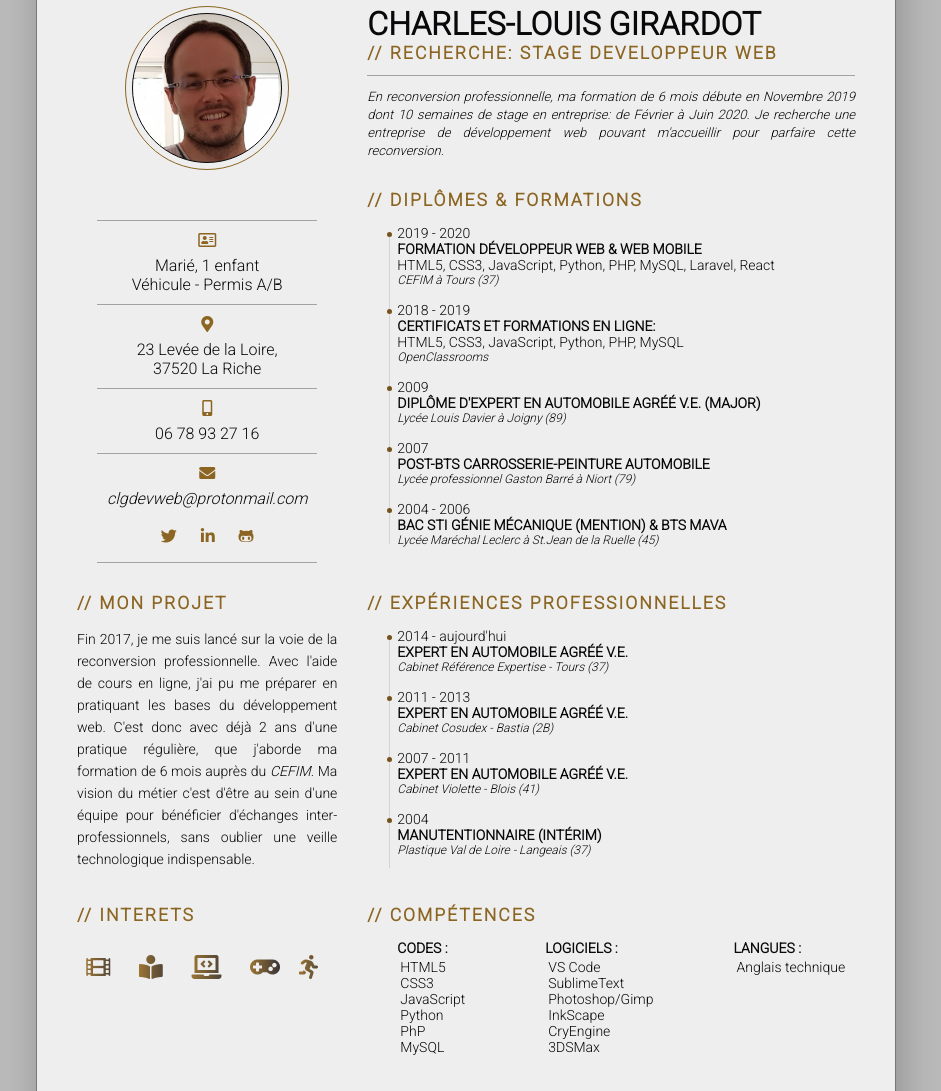
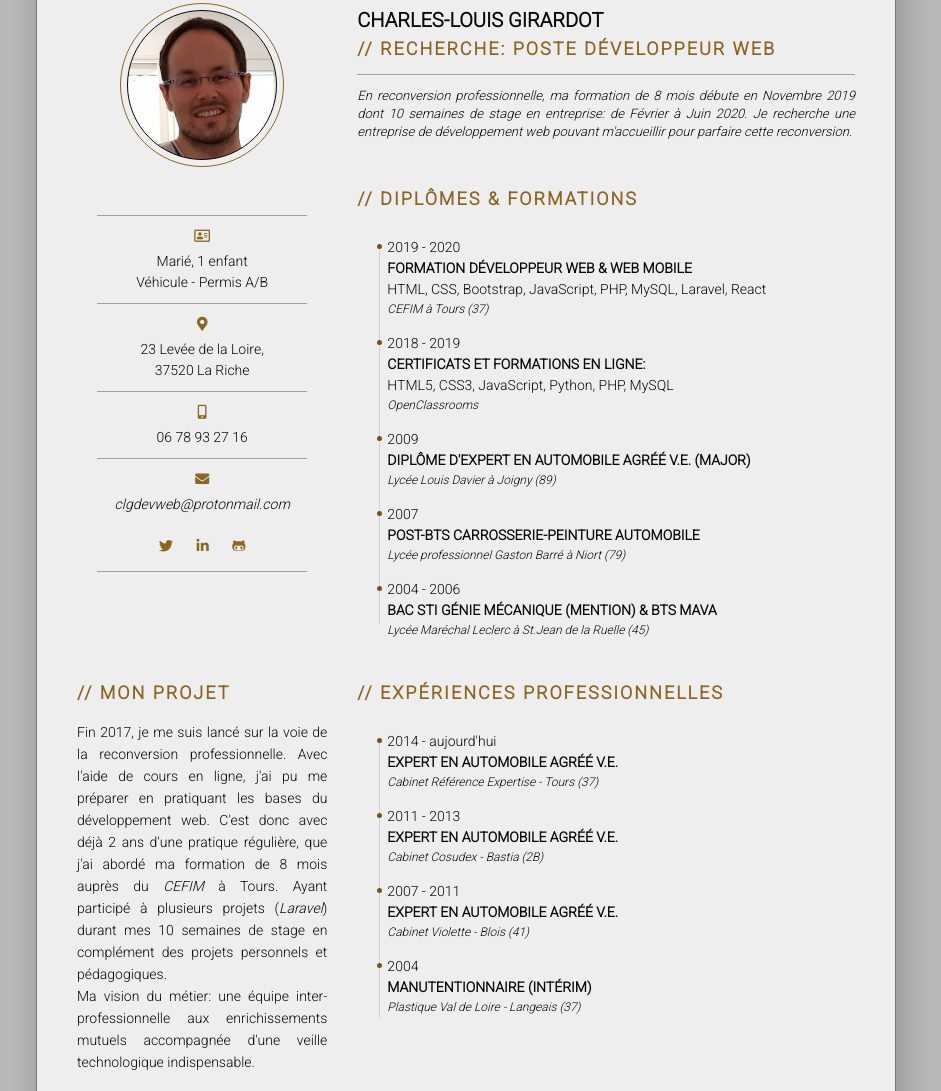
Before and after one commit to CLGDevWeb/C.V.-CLG, a plain HTML site: page index.html in a window 1280 px wide. Shown: the part 56-1147 px from the top of the page, without its empty margins (174-1115 px from the left). Drawn offline with Linux system fonts and the light colour scheme.

Commit message:
actu2020

```diff
--- /dev/null
+++ b/css/reset.css
@@ -0,0 +1,133 @@
+/* Box sizing rules */
+*,
+*::before,
+*::after {
+  box-sizing: border-box;
+}
+/* Define the base font-size equivalent to 10px */
+html {
+  font-size: 0.625em; /* fallback IE8+ */
+  font-size: calc(1em * 0.625); /* IE9-IE11 math fixing. See http://bit.ly/1g4X0bX */
+}
+/* Remove focus for mouse users */
+:focus:not(:focus-visible) {
+  outline: none;
+}
+/* Set text selection */
+::-moz-selection {
+  color: #000;
+  background: #fbd404;
+}
+::selection {
+  color: #000;
+  background: #fbd404;
+}
+/* Remove default padding */
+ul[class],
+ol[class] {
+  padding: 0;
+}
+/* Remove default margin */
+body,
+h1,
+h2,
+h3,
+h4,
+p,
+ul[class],
+ol[class],
+li,
+figure,
+figcaption,
+blockquote,
+dl,
+dd {
+  margin: 0;
+}
+/* Set scroll behavior */
+html {
+  scroll-behavior: smooth;
+}
+/* Set core body defaults */
+body {
+  min-height: 100vh;
+  text-rendering: optimizeSpeed;
+  line-height: 1.5;
+}
+/* Remove list styles on ul, ol elements with a class attribute */
+ul[class],
+ol[class] {
+  list-style: none;
+}
+/* A elements that don't have a class get default styles */
+a:not([class]) {
+  text-decoration-skip-ink: auto;
+}
+/* tel: links */
+a[href^="tel"] {
+  white-space: nowrap;
+  pointer-events: none;
+  text-decoration: none;
+  color: inherit;
+}
+@media (max-width: 30em) {
+  a[href^="tel"] {
+    pointer-events: auto;
+    text-decoration: underline;
+  }
+}
+/* Make medias easier to work with */
+img,
+video,
+audio {
+  max-width: 100%;
+  display: block;
+}
+/* Inherit fonts for inputs and buttons */
+input,
+button,
+textarea,
+select {
+  font: inherit;
+}
+/* Set cursor pointer */
+label[for],
+button,
+input[type="submit"],
+select {
+  cursor: pointer;
+}
+/* Remove all animations and transitions for people that prefer not to see them */
+@media (prefers-reduced-motion: reduce) {
+  * {
+    animation-duration: 0.01ms !important;
+    animation-iteration-count: 1 !important;
+    transition-duration: 0.01ms !important;
+    scroll-behavior: auto !important;
+  }
+}
+/* Screen reader text */
+.screen-reader-text {
+  clip: rect(1px, 1px, 1px, 1px);
+  height: 1px;
+  overflow: hidden;
+  position: absolute;
+  white-space: nowrap;
+  width: 1px;
+}
+/* Image replacement */
+.ir {
+  font: 0/0 a;
+  color: transparent;
+  border: 0;
+  text-shadow: none;
+}
+/* Print external URLs */
+@media print {
+  a {
+    text-decoration: underline;
+  }
+  [href]:not([href^="#"]):after {
+    content: " (" attr(href) ") ";
+  }
+}
--- a/clg_cv_2019.css
+++ b/css/style.css
@@ -1,49 +1,56 @@
-*, *::before, *::after {
-    padding: 0;
-    margin: 0;
-    box-sizing: border-box;
+:root {
+    --fontClr: #09090b;
+    --lightGold: #da9d33;
+    --darkGold: #8b6521;
+    --dotDate: #75541a;
+    --bgClr: rgba(107, 107, 107, 0.466);
+    --darkGrey: #2d2d38;
+    --pageclr: #eee;
+    --pageShw: #0000002c;
+    --border: #09090b54;
+    --borderClr: rgba(43, 43, 43, 0.6);
 }
-
 /* ------------------- GENERALITES ------------------- */
 body {
-    background: #fefefe;
+    background: var(--bgClr);
     min-height: 100vh;
-    color: #09090b;;
+    color: var(--fontClr);
     display: flex;
     align-items: center;
     justify-content: center;
-    background: rgba(107, 107, 107, 0.466);
     font-family: 'Roboto', sans-serif;
 }
 i, h3 {
-    color: #8b6521;
+    color: var(--darkGold);
 }
 h3 {
-    font-size: 1.1rem;
+    font-size: 1.8rem;
 }
 a {
     text-decoration: none;
-    color: #09090b;
+    color: var(--fontClr);
 }
 a:focus, a:hover {
-    color: #da9d33;
+    color: var(--lightGold);
 }
 li {
     list-style: none;
 }
-
+.techno {
+    font-style: italic;
+}
 /* ------------------- PAGE PRINCIPALE ------------------- */
 .blocpage {
     display: grid;
-    background: #eee;
-    max-width: 860px;
-    margin: 20px auto;
-    padding: 20px 10px;
+    background: var(--pageclr);
+    max-width: 86rem;
+    margin: 2rem auto;
+    padding: 2rem 1rem;
     grid-template-columns: 1fr 1.7fr;
-    grid-auto-rows: minmax(200px, auto);
-    box-shadow: 5px -5px 30px 5px #0000002c;
-    border-radius: 3px;
-    border: 1px solid rgba(43, 43, 43, 0.6);
+    grid-auto-rows: minmax(20rem, auto);
+    box-shadow: .5rem -.5rem 3rem .5rem var(--pageShw);
+    border-radius: .2rem;
+    border: .1rem solid var(--borderClr);
 }
 
 /* ------------------- PHOTO & INFOS------------------- */
@@ -52,46 +59,47 @@ li {
     grid-column: 1;
     grid-row: 1;
     margin: auto;
-    padding: 6px;
+    padding: .6rem;
     justify-content: center;
     align-items: center;
-    border: 1px solid #8b6521;
+    border: .1rem solid var(--darkGold);
     border-radius: 50%;
 }
 .face {
-    width: 150px;
-    height: 150px;
-    border: 1px solid #09090b;
+    width: 15rem;
+    height: 15rem;
+    border: 1px solid var(--fontClr);
     border-radius: 50%;
-    background-image: url("img/face_wip_2.jpg");
+    background-image: url("../img/face_wip_2.jpg");
     background-size: 125%;
     background-repeat: no-repeat;
-    background-position-x: -17px;
-    background-position-y: -10px;
+    background-position-x: -1.7rem;
+    background-position-y: -1rem;
 }
 .coordonnees {
     grid-column: 1;
     grid-row: 2;
     text-align: center;
-    margin: 30px 0;
+    margin: 3rem 0;
+    font-size: 1.4rem;
 }
 .coordonnees i {
-    padding-bottom: 8px;
+    padding-bottom: .8rem;
 }
 .adresse, .telephone, .liens, .mobile {
-    border-top: 1px solid #09090b54;
-    padding: 10px 0;
-    margin: 0 50px;
+    border-top: .1rem solid var(--border);
+    padding: 1rem 0;
+    margin: 0 5rem;
 }
 .liens {
-    border-bottom: 1px solid #09090b54;
+    border-bottom: .1rem solid var(--border);
 }
 .liens a {
-    padding: 0 10px;
+    padding: 0 1rem;
     font-style: italic;
 }
 .liens a:focus, .liens a :hover {
-    color: #da9d33;
+    color: var(--lightGold);
 }
 /* ------------------- A PROPOS DE MOI ------------------- */
 .projet {
@@ -99,16 +107,16 @@ li {
     grid-row: 3;
 }
 .projet h3 {
-    padding-left: 30px;
+    padding-left: 3rem;
     text-transform: uppercase;
-    letter-spacing: 2px;
+    letter-spacing: .2rem;
 }
 .projet p {
-    padding: 15px 30px;
+    padding: 1.5rem 3rem;
     text-align: justify;
-    margin-bottom: 20px;
-    line-height: 22px;
-    font-size: 14px;
+    margin-bottom: 2rem;
+    line-height: 2.2rem;
+    font-size: 1.4rem;
 }
 .projet a {
     font-style: italic;
@@ -121,49 +129,49 @@ li {
 }
 .competences h3 {
     text-transform: uppercase;
-    letter-spacing: 2px;
+    letter-spacing: .2rem;
 }
 .competences h4 {
     text-transform: uppercase;
-    font-size: 14px;
+    font-size: 1.4rem;
 }
 .competences ul {
-    padding: 3px 0 0 3px;
+    padding: .3rem 0 0 .3rem;
     margin-bottom: 0;
 }
 .competences li {
-    font-size: 14px;
+    font-size: 1.4rem;
 }
 .codes, .logiciels, .langues {
     float: left;
-    padding: 15px 0 0 30px;
+    padding: 1.5rem 0 0 3rem;
 }
 .codes, .logiciels {
-    padding-right: 50px;
+    padding-right: 5rem;
 }
 
 /* ------------------- TITRE ET RECHERCHE ------------------- */
 .titre {
     grid-column: 2;
     grid-row: 1;
-    margin-right: 30px;
-    padding-top: 20px;
+    margin-right: 3rem;
+    padding-top: 2rem;
 }
 .titre h1 {
     text-transform: uppercase;
 }
 .titre h3 {
     text-transform: uppercase;
-    letter-spacing: 2px;
-    padding-bottom: 12px;
+    letter-spacing: .2rem;
+    padding-bottom: 1.2rem;
 }
 .titre p {
-    padding: 12px 0 30px 0;
+    padding: 1.2rem 0 3rem 0;
     text-align: justify;
     font-style: italic;
-    font-size: 13px;
-    border-top: 1px solid #09090b54;
-    line-height: 18px;
+    font-size: 1.3rem;
+    border-top: .1rem solid var(--border);
+    line-height: 1.8rem;
 }
 
 /* ------------------- FORMATIONS/EXPERIENCES/DIPLOMES ------------------- */
@@ -177,13 +185,13 @@ li {
 }
 .experiences h3, .diplomes h3 {
     text-transform: uppercase;
-    letter-spacing: 2px;
+    letter-spacing: .2rem;
 }
 .experiences ul, .diplomes ul {
-    padding: 15px 30px;
+    padding: 1.5rem 3rem;
 }
 .bloc_list {
-    margin-bottom: 15px;
+    margin-bottom: 1.5rem;
 }
 .bloc_list:nth-last-child() {
     margin-bottom: 0;
@@ -193,38 +201,38 @@ li {
 }
 .diplomes ul::before, .experiences ul::before {
     content: '';
-    width: 1px;
+    width: .1rem;
     height: 85%;
     background: #09090b1e;
     position: absolute;
-    top: 22px;
-    left: 22px;
+    top: 2.2rem;
+    left: 2.2rem;
 }
 .date {
     position: relative;
-    font-size: 14px;
+    font-size: 1.4rem;
 }
 .date::before {
     position: absolute;
     content: '';
-    width: 5px;
-    height: 5px;
+    width: .5rem;
+    height: .5rem;
     border-radius: 50%;
-    top: 7px;
-    left: -10px;
-    background: #75541a;
+    top: .7rem;
+    left: -1rem;
+    background: var(--dotDate);
 }
 .poste {
     text-transform: uppercase;
-    font-size: 14px;
+    font-size: 1.4rem;
     font-weight: 600;
 }
 .location {
     font-style: italic;
-    font-size: 12px;
+    font-size: 1.2rem;
 }
 .description {
-    font-size: 14px;
+    font-size: 1.4rem;
 }
 /* ------------------- HOBBIES ------------------- */
 .interets {
@@ -233,65 +241,65 @@ li {
 }
 .interets h3 {
     text-transform: uppercase;
-    letter-spacing: 2px;
-    margin-bottom: 30px;
-    padding-left: 30px;
+    letter-spacing: .2rem;
+    margin-bottom: 3rem;
+    padding-left: 3rem;
 }
 .interets i {
-    font-size: 24px;
+    font-size: 2.4rem;
     background-repeat: round;
-    background: linear-gradient(90deg, #9b7534, #2d2d38);
+    background: linear-gradient(90deg, var(--dotDate), var(--darkGrey));
     -webkit-background-clip: text;
     background-size: 110%;
     -webkit-text-fill-color: transparent;
-    padding-right: 10px;
+    padding-right: 1rem;
 }
 .interets i:nth-child(4) {
-    padding-right: 0px;
+    padding-right: 0;
 }
 .img_interets {
     display: flex;
     justify-content: space-around;
-    padding: 0 30px;
+    padding: 0 3rem;
 }
 
 /* -------------------------------- MEDIA -------------------------------- */
 /* -------------------------------- QUERRIES -------------------------------- */
-@media screen and (max-width: 580px) {
+@media screen and (max-width: 38rem) {
     .blocpage {
         grid-template-columns: 1fr;
-        grid-auto-rows: minmax(200px, auto);
+        grid-auto-rows: minmax(20rem, auto);
         margin: 0;
     }
 /* ------------------- PHOTO ------------------- */
     .blocface {
         grid-column: 1;
         grid-row: 1;
-        padding: 5px;
-        border: 1px solid #8b6521;
+        padding: .5rem;
+        border: .1rem solid #8b6521;
     }
     .face {
-        width: 150px;
-        height: 150px;
-        border: 1px solid #09090b;
+        width: 15rem;
+        height: 15rem;
+        border: .1rem solid #09090b;
     }
 /* ------------------- COORDONNEES ------------------- */
     .coordonnees {
         grid-column: 1;
         grid-row: 3;
         text-align: center;
-        margin: 5px 0 30px 0;
+        margin: .5rem 0 3rem 0;
     }
     .coordonnees i {
-        padding-bottom: 8px;
+        padding-bottom: .8rem;
     }
     .adresse, .telephone, .liens {
-        border-top: 1px solid #09090b54;
-        padding: 10px 0;
-        margin: 0 30px;
+        border-top: .1rem solid var(--border);
+        padding: 1rem 0;
+        margin: 0 3rem;
     }
     .liens a {
-        padding-right: 10px;
+        padding-right: 1rem;
         font-style: italic;
     }
     .liens a:nth-child(1) {
@@ -304,51 +312,51 @@ li {
         grid-row: 4;
     }
     .projet p {
-        font-size: 14px;
+        font-size: 1.4rem;
         letter-spacing: 0;
     }
 /* ------------------- CODES, LOGICIELS ET LANGAGES ------------------- */
     .competences {
         grid-column: 1;
         grid-row: 7;
-        margin-bottom: 20px;
+        margin-bottom: 2rem;
     }
     .competences h3 {
         letter-spacing: 0;
-        margin: 0 30px;
+        margin: 0 3rem;
     }
     .competences h4 {
-        font-size: 12px;
+        font-size: 1.2rem;
     }
     .competences li {
-        font-size: 12px;
+        font-size: 1.2rem;
     }
     .codes, .logiciels, .langues {
-        padding: 15px 0 0 30px;
+        padding: 1.5rem 0 0 3rem;
     }
     .codes, .logiciels {
-        padding-right: 10px;
+        padding-right: 1rem;
     }
 
 /* ------------------- TITRE ------------------- */
     .titre {
         grid-column: 1;
         grid-row: 2;
-        padding-top: 5px;
+        padding-top: .5rem;
         width: 100%;
     }
     .titre h1 {
         text-align: center;
-        font-size: 24px;
+        font-size: 2.4rem;
     }
     .titre h3 {
-        font-size: 16px;
+        font-size: 1.6rem;
         text-align: center;
     }
     .titre p {
-        padding: 12px 0 8px 0;
-        font-size: 14px;
-        margin: 12px 30px 0 30px;
+        padding: 1.2rem 0 .8rem 0;
+        font-size: 1.4rem;
+        margin: 1.2rem 3rem 0 3rem;
     }
 /* ------------------- EXPERIENCES ET DIPLOMES ------------------- */
     .experiences {
@@ -361,23 +369,23 @@ li {
     }
     .experiences h3, .diplomes h3 {
         letter-spacing: 0;
-        padding: 0 30px;
+        padding: 0 3rem;
     }
     .experiences ul, .diplomes ul {
-        padding: 15px 38px;
+        padding: 1.5rem 3.8rem;
     }
     .diplomes ul::before, .experiences ul::before {
-        left: 30px;
+        left: 3rem;
     }
     .poste {
-        font-size: 12px;
+        font-size: 1.2rem;
         font-weight: 600;
     }
     .description {
-        font-size: 12px;
+        font-size: 1.2rem;
     }
     .date {
-        letter-spacing: 1px;
+        letter-spacing: .1rem;
     }
 /* ------------------- INTERETS ------------------- */
     .interets {
@@ -386,6 +394,6 @@ li {
     }
     .interets h3 {
         letter-spacing: 0;
-        margin-bottom: 20px;
+        margin-bottom: 2rem;
     }
 }
--- a/index.html
+++ b/index.html
@@ -6,7 +6,8 @@
         <meta http-equiv="X-UA-Compatible" content="ie=edge">
         <link href="https://fonts.googleapis.com/css?family=Roboto:300&display=swap" rel="stylesheet">
         <link rel="stylesheet" href="https://use.fontawesome.com/releases/v5.4.1/css/all.css" integrity="sha384-5sAR7xN1Nv6T6+dT2mhtzEpVJvfS3NScPQTrOxhwjIuvcA67KV2R5Jz6kr4abQsz" crossorigin="anonymous">
-        <link rel="stylesheet" href="clg_cv_2019.css">
+        <link rel="stylesheet" href="css/reset.css">
+        <link rel="stylesheet" href="css/style.css">
         <title>CLG Dev'Web</title>
     </head>
     <body>
@@ -38,9 +39,8 @@
 
             <div class="projet">
                 <h3>// Mon projet</h3>
-                <p>Fin 2017, je me suis lancé sur la voie de la reconversion professionnelle. Avec  l'aide de cours en ligne, j'ai pu me préparer en pratiquant les bases du développement web.
-                C'est donc avec déjà 2 ans d'une pratique régulière, que j'aborde ma formation de 6 mois auprès du <a href="https://www.cefim.eu/formations/formation-developpeur-web/" target="_blank">CEFIM</a>.
-                Ma vision du métier c'est d'être au sein d'une équipe pour bénéficier d'échanges inter-professionnels, sans oublier une veille technologique indispensable.
+                <p>Fin 2017, je me suis lancé sur la voie de la reconversion professionnelle. Avec l'aide de cours en ligne, j'ai pu me préparer en pratiquant les bases du développement web. C'est donc avec déjà 2 ans d'une pratique régulière, que j'ai abordé ma formation de 8 mois auprès du <a href="https://www.cefim.eu/formations/formation-developpeur-web/" target="_blank">CEFIM</a> à Tours. Ayant participé à plusieurs projets (<span class="techno">Laravel</span>) durant mes 10 semaines de stage en complément des projets personnels et pédagogiques.<br>
+                Ma vision du métier: une équipe inter-professionnelle aux enrichissements mutuels accompagnée d'une veille technologique indispensable.
                 </p>
             </div>
 
@@ -78,8 +78,8 @@
 
             <div class="titre">
                 <h1>Charles-Louis Girardot</h1>
-                <h3>// RECHERCHE: STAGE DEVELOPPEUR WEB</h3>
-                <p>En reconversion professionnelle, ma formation de 6 mois débute en Novembre 2019 dont 10 semaines de stage en entreprise: de Février à Juin 2020.
+                <h3>// RECHERCHE: Poste Développeur Web</h3>
+                <p>En reconversion professionnelle, ma formation de 8 mois débute en Novembre 2019 dont 10 semaines de stage en entreprise: de Février à Juin 2020.
                 Je recherche une entreprise de développement web pouvant m'accueillir pour parfaire cette reconversion.</p>
             </div>
 
@@ -115,7 +115,7 @@
                     <li class="bloc_list">
                         <p class="date">2019 - 2020</p>
                         <p class="poste">Formation Développeur Web & Web Mobile</p>
-                        <p class="description">HTML5, CSS3, JavaScript, Python, PHP, MySQL, Laravel, React</p>
+                        <p class="description">HTML, CSS, Bootstrap, JavaScript, PHP, MySQL, Laravel, React</p>
                         <p class="location">CEFIM à Tours (37)</p>
                     </li>
                     <li class="bloc_list">
```
